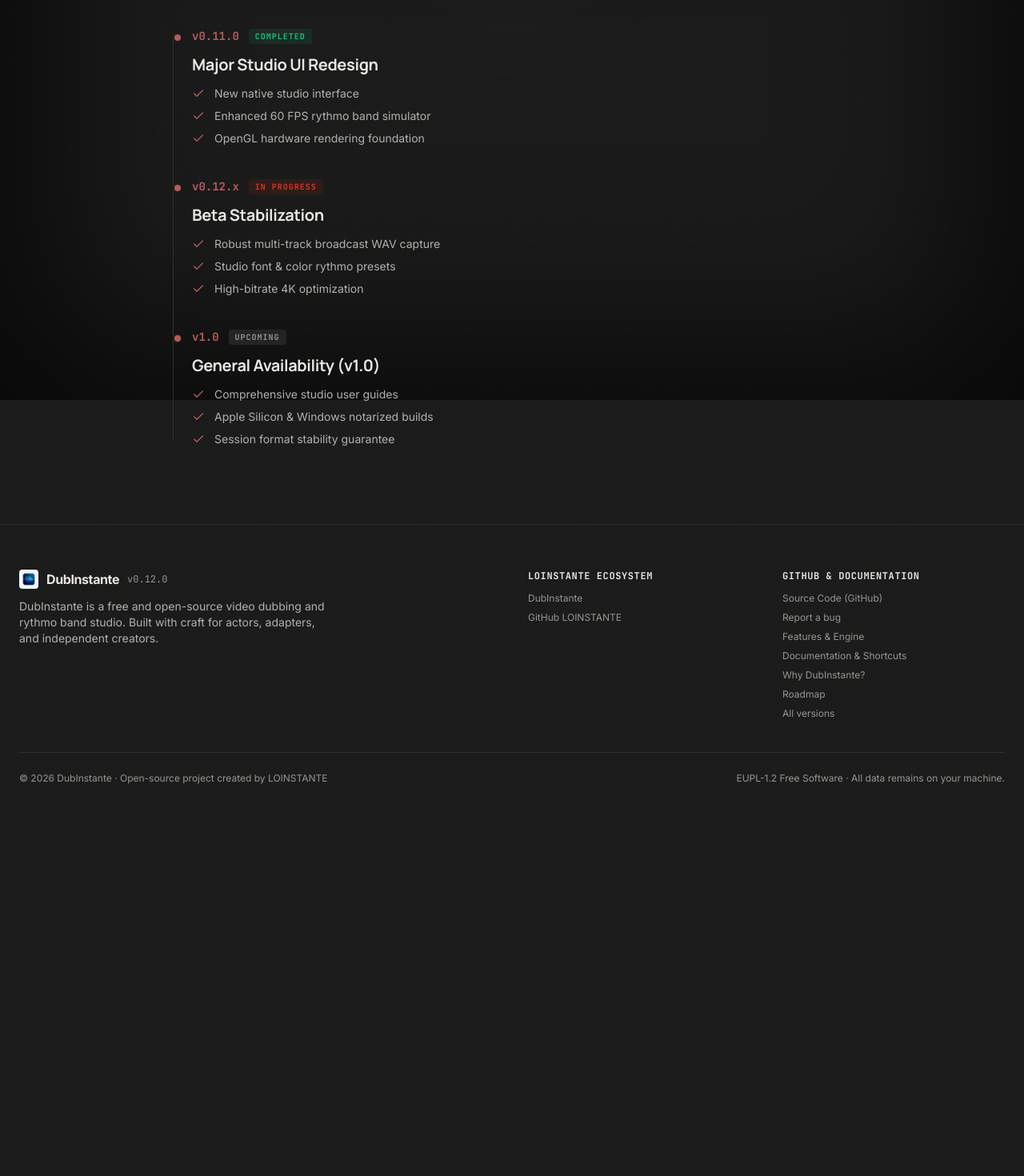
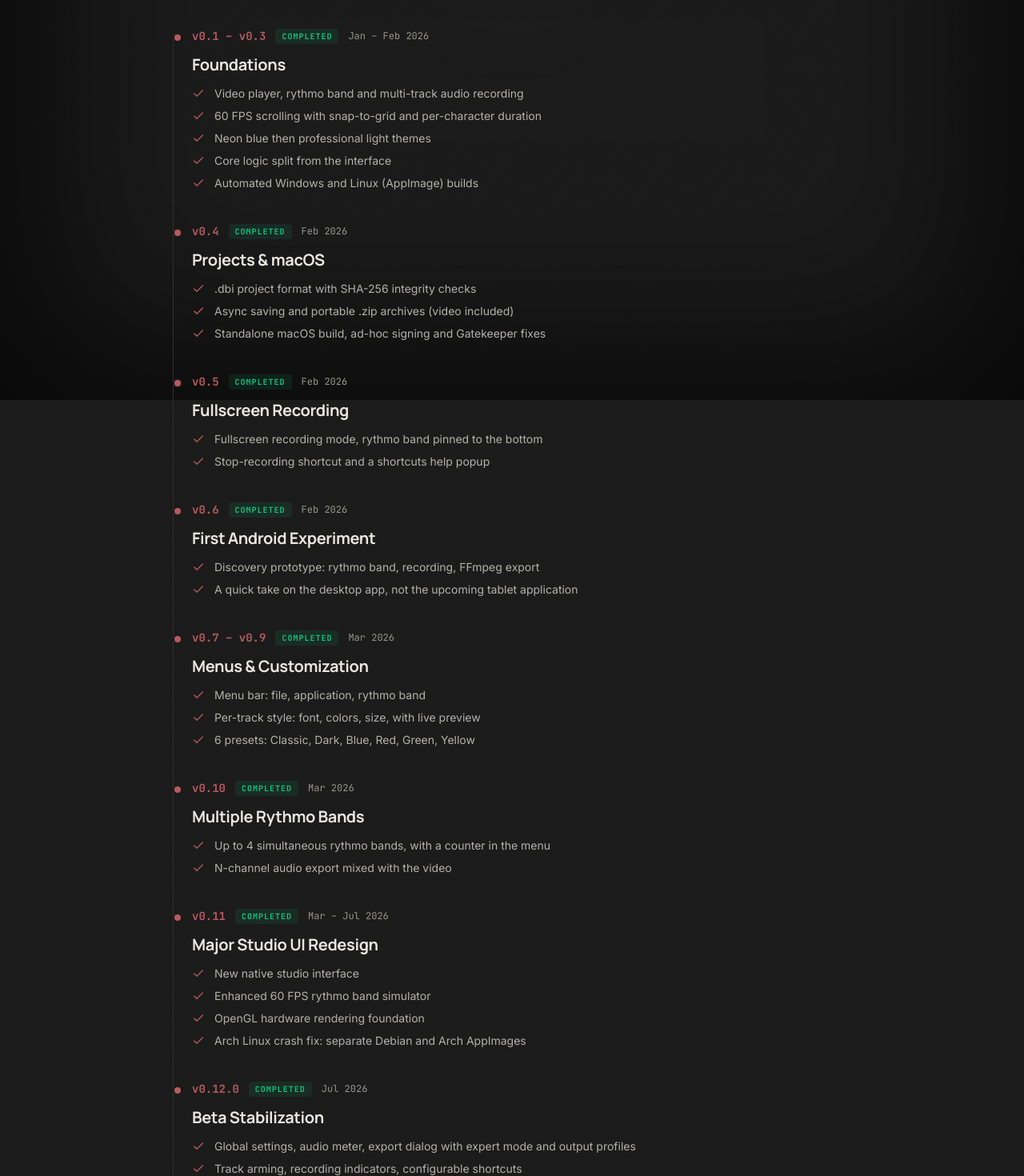
Before and after one commit to loinstante/dubinstante-vitrine, a React (Vite) app: page /roadmap in a window 1280 px wide. Shown: the part 300-1770 px from the top of the page at 80% size. Before the commit the page ends 1337 px from the top, so only its background shows below. Built offline with nearby package versions, Linux system fonts and the light colour scheme.

Commit message:
feat(roadmap): rebuild roadmap from git history and align android messaging

```diff
--- a/src/components/DownloadHub.tsx
+++ b/src/components/DownloadHub.tsx
@@ -112,7 +112,7 @@ export const DownloadHub: React.FC<DownloadHubProps> = ({ showHeader = true }) =
         <div>• {t.download.linuxNote}</div>
       </div>
 
-      {/* Android — on hold, honest note */}
+      {/* Android — rewrite in progress, link points to the old v0.6 experiment */}
       <div className="mt-8 p-5 rounded-xl border border-dashed border-[var(--border-subtle)] bg-[var(--bg-surface)]/30 text-xs text-[var(--text-secondary)]">
         <div className="flex items-center gap-2.5 font-semibold text-sm text-[var(--text-primary)] mb-2">
           <Smartphone className="w-4 h-4 text-[var(--text-muted)]" />
--- a/src/pages/RoadmapPage.tsx
+++ b/src/pages/RoadmapPage.tsx
@@ -2,54 +2,248 @@ import React from 'react';
 import { useDocumentTitle } from '../hooks/useDocumentTitle';
 import { useLanguage } from '../context/LanguageContext';
 import { Reveal, Eyebrow, Halo } from '../components/ui/Primitives';
-import { Check } from 'lucide-react';
+import { Check, Circle } from 'lucide-react';
 import { CURRENT_VERSION } from '../config/downloads';
+
+interface Item {
+  text: string;
+  done: boolean;
+}
+
+const d = (text: string): Item => ({ text, done: true });
+const todo = (text: string): Item => ({ text, done: false });
 
 const PHASES_FR = [
   {
-    phase: 'v0.11.0',
+    phase: 'v0.1 – v0.3',
+    date: 'Jan – fév. 2026',
+    status: 'done',
+    title: 'Les fondations',
+    items: [
+      d('Lecteur vidéo, bande rythmo et enregistrement audio multipiste'),
+      d('Défilement 60 FPS avec accrochage à la grille et durée par caractère'),
+      d('Thèmes néon bleu puis clair professionnel'),
+      d('Séparation du cœur métier et de l’interface'),
+      d('Compilations automatiques Windows et Linux (AppImage)'),
+    ],
+  },
+  {
+    phase: 'v0.4',
+    date: 'Fév. 2026',
+    status: 'done',
+    title: 'Projets et macOS',
+    items: [
+      d('Format de projet .dbi avec contrôle d’intégrité SHA-256'),
+      d('Sauvegarde asynchrone et archives .zip portables (vidéo incluse)'),
+      d('Version macOS autonome, signature ad hoc et correctifs Gatekeeper'),
+    ],
+  },
+  {
+    phase: 'v0.5',
+    date: 'Fév. 2026',
+    status: 'done',
+    title: 'Enregistrer en plein écran',
+    items: [
+      d('Mode d’enregistrement plein écran, bande rythmo collée en bas'),
+      d('Raccourci d’arrêt et fenêtre d’aide des raccourcis'),
+    ],
+  },
+  {
+    phase: 'v0.6',
+    date: 'Fév. 2026',
+    status: 'done',
+    title: 'Premier test Android',
+    items: [
+      d('Prototype de découverte de la plateforme : bande rythmo, enregistrement, export FFmpeg'),
+      d('Un test rapide inspiré du logiciel, pas la future application tablette'),
+    ],
+  },
+  {
+    phase: 'v0.7 – v0.9',
+    date: 'Mars 2026',
+    status: 'done',
+    title: 'Menus et personnalisation',
+    items: [
+      d('Barre de menus : fichier, application, bande rythmo'),
+      d('Style par piste : police, couleurs, taille, avec aperçu en direct'),
+      d('6 préréglages : Classique, Sombre, Bleu, Rouge, Vert, Jaune'),
+    ],
+  },
+  {
+    phase: 'v0.10',
+    date: 'Mars 2026',
+    status: 'done',
+    title: 'Plusieurs bandes rythmo',
+    items: [
+      d('Jusqu’à 4 bandes rythmo simultanées, avec compteur dans le menu'),
+      d('Export audio sur N canaux mixés avec la vidéo'),
+    ],
+  },
+  {
+    phase: 'v0.11',
+    date: 'Mars – juil. 2026',
     status: 'done',
     title: 'Refonte UI majeure',
-    items: ['Nouvelle interface studio', 'Simulateur rythmo refait', 'Base du moteur OpenGL'],
+    items: [
+      d('Nouvelle interface studio'),
+      d('Simulateur rythmo refait'),
+      d('Base du moteur OpenGL'),
+      d('Correctif du plantage sur Arch Linux : un AppImage Debian et un AppImage Arch'),
+    ],
   },
   {
-    phase: 'v0.12.x',
-    status: 'active',
+    phase: 'v0.12.0',
+    date: 'Juil. 2026',
+    status: 'done',
     title: 'Stabilisation bêta',
-    items: ['Multipiste audio robuste', 'Préréglages rythmo', 'Optimisation 4K'],
+    items: [
+      d('Réglages globaux, vumètre audio, boîte d’export avec mode expert et profils de sortie'),
+      d('Armement des pistes, indicateurs d’enregistrement, raccourcis configurables'),
+      d('Sauvegarde atomique des projets et récupération après plantage'),
+      d('Export corrigé : plages, volumes, punch-in, annulation propre'),
+      d('Synchro rythmo exacte et portable d’une machine à l’autre'),
+      d('Archives .zip rouvrables, FFmpeg inclus dans chaque paquet'),
+    ],
   },
   {
     phase: 'v0.13',
-    status: 'next',
-    title: 'Retour d\u2019Android',
-    items: ['Version tablette Android quasi complète', 'Fonctions du studio au-delà du cœur'],
+    date: 'Sept. – oct. 2026',
+    status: 'active',
+    title: 'Prises multiples et retour d’Android',
+    items: [
+      d('Prises multiples par piste, sans jamais écraser la précédente'),
+      d('Comping : timeline des prises, coupes, punch-in et pré-roll'),
+      d('Export fidèle au comping, compatible avec la limite de commande de Windows'),
+      d('Annuler / Rétablir, raccourcis configurables'),
+      d('Interface en 10 langues dont l’arabe (droite à gauche) ; 8 traductions automatiques en attente de relecture'),
+      d('Nouveau thème clair et sombre, contrastes revus pour l’accessibilité'),
+      d('Corrections : pause pendant une prise, export ou ouverture pendant un enregistrement'),
+      todo('Application Android réécrite de zéro pour la tablette, avec environ 95 % des fonctions du studio (hors multi-micro, non fiable sur Android)'),
+    ],
   },
   {
     phase: 'v1.0',
+    date: '',
     status: 'next',
     title: 'Release finale',
-    items: ['Documentation complète', 'Notarisation macOS', 'Stabilisation API'],
+    items: [todo('Documentation complète'), todo('Notarisation macOS'), todo('Stabilisation API')],
   },
 ];
 
 const PHASES_EN = [
   {
-    phase: 'v0.11.0',
+    phase: 'v0.1 – v0.3',
+    date: 'Jan – Feb 2026',
+    status: 'done',
+    title: 'Foundations',
+    items: [
+      d('Video player, rythmo band and multi-track audio recording'),
+      d('60 FPS scrolling with snap-to-grid and per-character duration'),
+      d('Neon blue then professional light themes'),
+      d('Core logic split from the interface'),
+      d('Automated Windows and Linux (AppImage) builds'),
+    ],
+  },
+  {
+    phase: 'v0.4',
+    date: 'Feb 2026',
+    status: 'done',
+    title: 'Projects & macOS',
+    items: [
+      d('.dbi project format with SHA-256 integrity checks'),
+      d('Async saving and portable .zip archives (video included)'),
+      d('Standalone macOS build, ad-hoc signing and Gatekeeper fixes'),
+    ],
+  },
+  {
+    phase: 'v0.5',
+    date: 'Feb 2026',
+    status: 'done',
+    title: 'Fullscreen Recording',
+    items: [
+      d('Fullscreen recording mode, rythmo band pinned to the bottom'),
+      d('Stop-recording shortcut and a shortcuts help popup'),
+    ],
+  },
+  {
+    phase: 'v0.6',
+    date: 'Feb 2026',
+    status: 'done',
+    title: 'First Android Experiment',
+    items: [
+      d('Discovery prototype: rythmo band, recording, FFmpeg export'),
+      d('A quick take on the desktop app, not the upcoming tablet application'),
+    ],
+  },
+  {
+    phase: 'v0.7 – v0.9',
+    date: 'Mar 2026',
+    status: 'done',
+    title: 'Menus & Customization',
+    items: [
+      d('Menu bar: file, application, rythmo band'),
+      d('Per-track style: font, colors, size, with live preview'),
+      d('6 presets: Classic, Dark, Blue, Red, Green, Yellow'),
+    ],
+  },
+  {
+    phase: 'v0.10',
+    date: 'Mar 2026',
+    status: 'done',
+    title: 'Multiple Rythmo Bands',
+    items: [
+      d('Up to 4 simultaneous rythmo bands, with a counter in the menu'),
+      d('N-channel audio export mixed with the video'),
+    ],
+  },
+  {
+    phase: 'v0.11',
+    date: 'Mar – Jul 2026',
     status: 'done',
     title: 'Major Studio UI Redesign',
-    items: ['New native studio interface', 'Enhanced 60 FPS rythmo band simulator', 'OpenGL hardware rendering foundation'],
+    items: [
+      d('New native studio interface'),
+      d('Enhanced 60 FPS rythmo band simulator'),
+      d('OpenGL hardware rendering foundation'),
+      d('Arch Linux crash fix: separate Debian and Arch AppImages'),
+    ],
   },
   {
-    phase: 'v0.12.x',
+    phase: 'v0.12.0',
+    date: 'Jul 2026',
+    status: 'done',
+    title: 'Beta Stabilization',
+    items: [
+      d('Global settings, audio meter, export dialog with expert mode and output profiles'),
+      d('Track arming, recording indicators, configurable shortcuts'),
+      d('Atomic project saves and crash recovery'),
+      d('Export fixes: time ranges, volumes, punch-in, clean cancel'),
+      d('Exact rythmo sync, portable across machines'),
+      d('Reopenable .zip archives, FFmpeg bundled in every package'),
+    ],
+  },
+  {
+    phase: 'v0.13',
+    date: 'Sep – Oct 2026',
     status: 'active',
-    title: 'Beta Stabilization',
-    items: ['Robust multi-track broadcast WAV capture', 'Studio font & color rythmo presets', 'High-bitrate 4K optimization'],
+    title: 'Multiple Takes & Android’s Return',
+    items: [
+      d('Multiple takes per track, never overwriting the previous one'),
+      d('Comping: take timeline, cuts, punch-in and pre-roll'),
+      d('Export that follows the comp, within the Windows command-line limit'),
+      d('Undo / Redo, configurable shortcuts'),
+      d('Interface in 10 languages including right-to-left Arabic; 8 machine translations awaiting native review'),
+      d('New light and dark theme, contrast reworked for accessibility'),
+      d('Fixes: pausing during a take, exporting or opening while recording'),
+      todo('Android app rebuilt from scratch for tablets, with about 95% of the studio features (minus multi-microphone, unreliable on Android)'),
+    ],
   },
   {
     phase: 'v1.0',
+    date: '',
     status: 'next',
     title: 'General Availability (v1.0)',
-    items: ['Comprehensive studio user guides', 'Apple Silicon & Windows notarized builds', 'Session format stability guarantee'],
+    items: [todo('Comprehensive studio user guides'), todo('Apple Silicon & Windows notarized builds'), todo('Session format stability guarantee')],
   },
 ];
 
@@ -105,6 +299,9 @@ export const RoadmapPage: React.FC = () => {
                   >
                     {getStatusLabel(p.status)}
                   </span>
+                  {p.date && (
+                    <span className="text-xs font-mono text-[var(--text-muted)]">{p.date}</span>
+                  )}
                 </div>
                 <h3 className="font-display font-bold text-xl text-[var(--text-primary)] mb-3">
                   {p.title}
@@ -112,8 +309,12 @@ export const RoadmapPage: React.FC = () => {
                 <ul className="space-y-2">
                   {p.items.map((it, j) => (
                     <li key={j} className="flex items-start gap-3 text-sm text-[var(--text-secondary)]">
-                      <Check className="w-4 h-4 text-accent mt-0.5 shrink-0" />
-                      <span>{it}</span>
+                      {it.done ? (
+                        <Check className="w-4 h-4 text-accent mt-0.5 shrink-0" />
+                      ) : (
+                        <Circle className="w-4 h-4 text-[var(--text-muted)] mt-0.5 shrink-0" />
+                      )}
+                      <span>{it.text}</span>
                     </li>
                   ))}
                 </ul>
```
Also changed, not shown: src/context/LanguageContext.tsx (+6 -6 lines), src/pages/FeaturesPage.tsx (+4 -4 lines).
